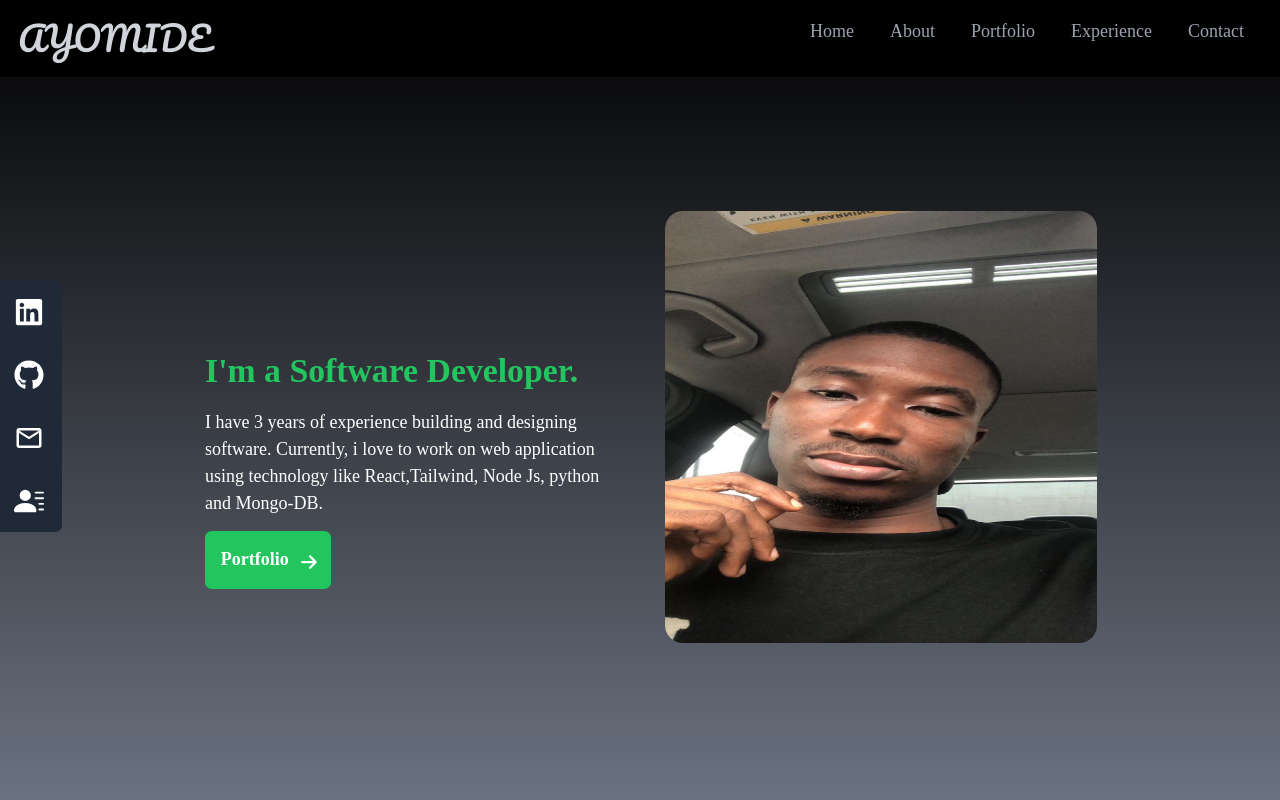
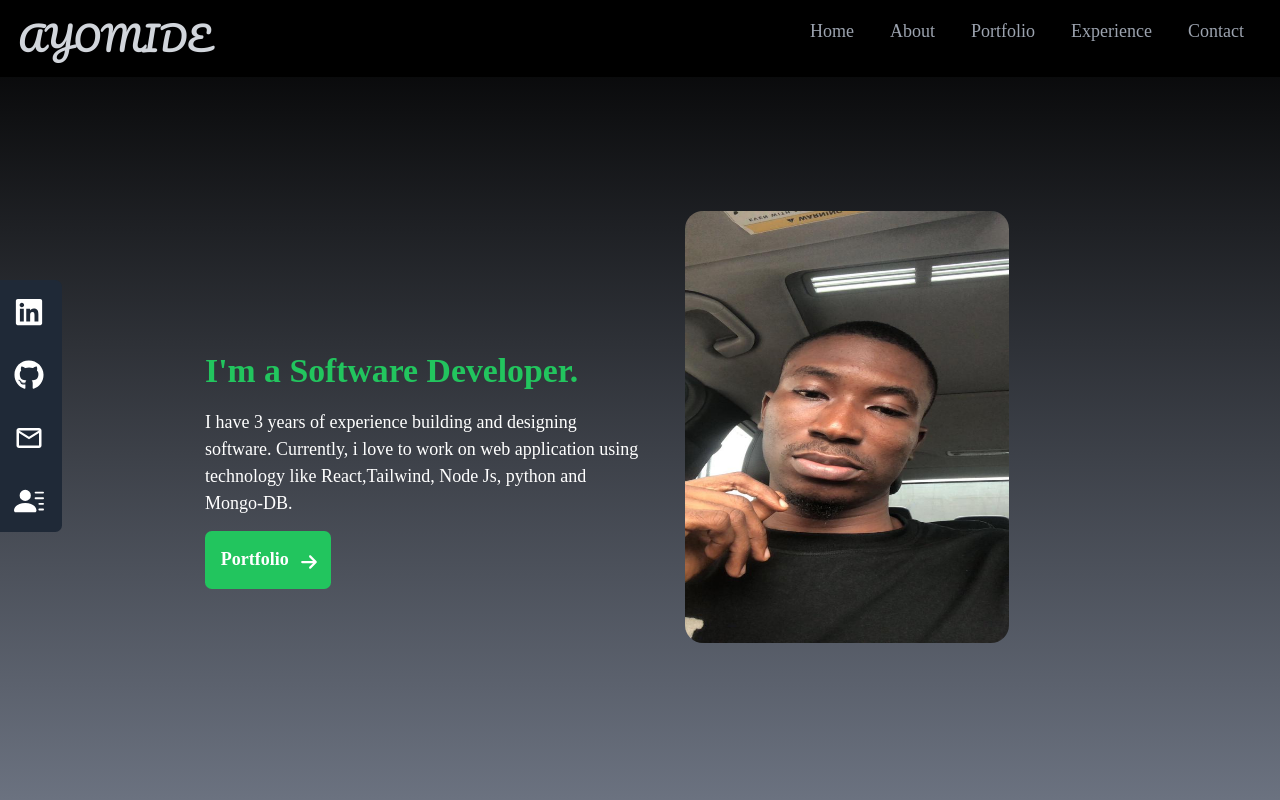
Before and after one commit to xclusive-3G/myProfile, a React (Create React App) app: page / in a window 1280 px wide. Shown: the top 800 px of the page. Built offline with nearby package versions, Linux system fonts and the light colour scheme; a web font is replaced by a local one.

Commit message:
i just updated the picture

```diff
--- a/src/components/Homepage.jsx
+++ b/src/components/Homepage.jsx
@@ -23,7 +23,7 @@ export const Homepage = () => {
           </p>
         </div>
         <div className='order-1 mt-24 md:mt-2 pt-3 md:pt-0 md:order-2'>
-          <img className='mx-auto rounded-2xl w-full h-96 md:w-96 md:ml-10 ' src={homeImage} alt="HomeImage" srcset="" />
+          <img className='mx-auto rounded-2xl w-full h-96 md:w-72 md:ml-10 ' src={homeImage} alt="HomeImage" srcset="" />
         </div>
       </div>
     </div>
```
